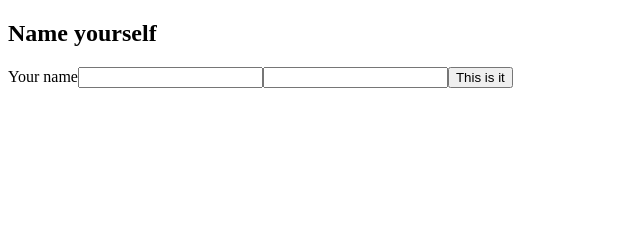
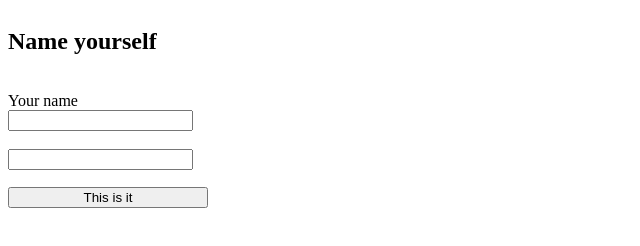
Before and after one commit to dromix/FormJSON, a website built with webpack: page index.html in a window 1280 px wide. Shown: the whole page, without its empty margins (0-640 px from the left). Built offline with nearby package versions, Linux system fonts and the light colour scheme.

Commit message:
add style for generated form

```diff
--- a/index.html
+++ b/index.html
@@ -3,6 +3,7 @@
   <head>
     <meta charset="UTF-8" />
     <meta name="viewport" content="width=device-width, initial-scale=1.0" />
+    <link rel="stylesheet" href="styles/style.css" />
     <title>Form generator</title>
   </head>
   <body>
--- /dev/null
+++ b/styles/style.css
@@ -0,0 +1,7 @@
+form {
+  width: 200px;
+  height: 200px;
+  display: flex;
+  flex-direction: column;
+  justify-content: space-between;
+}
```
